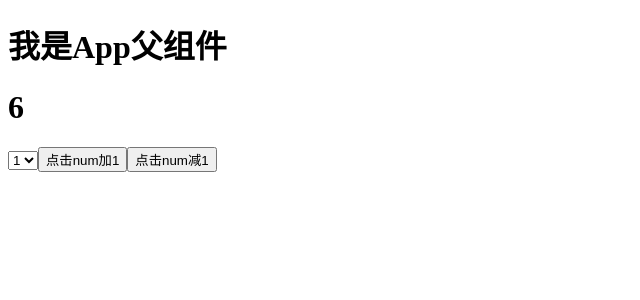
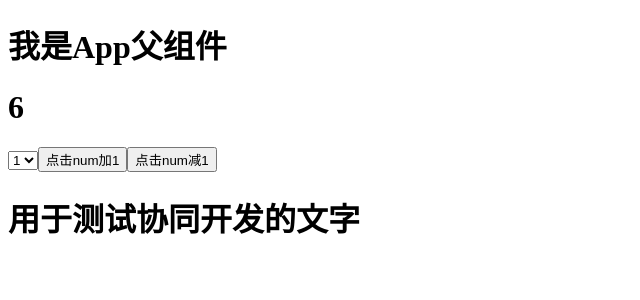
Before and after one commit to Aabcdec/textVue, a Vue app: page / in a window 1280 px wide. Shown: the top 300 px of the page, without its empty margins (0-640 px from the left). Built offline with nearby package versions, Linux system fonts and the light colour scheme.

Commit message:
用于测试协同开发

```diff
--- a/src/App.vue
+++ b/src/App.vue
@@ -2,6 +2,7 @@
   <div>
     <h1>我是App父组件</h1>
     <TextComponent  />
+    <h1>用于测试协同开发的文字</h1>
   </div>
 </template>
 <script setup>
```
